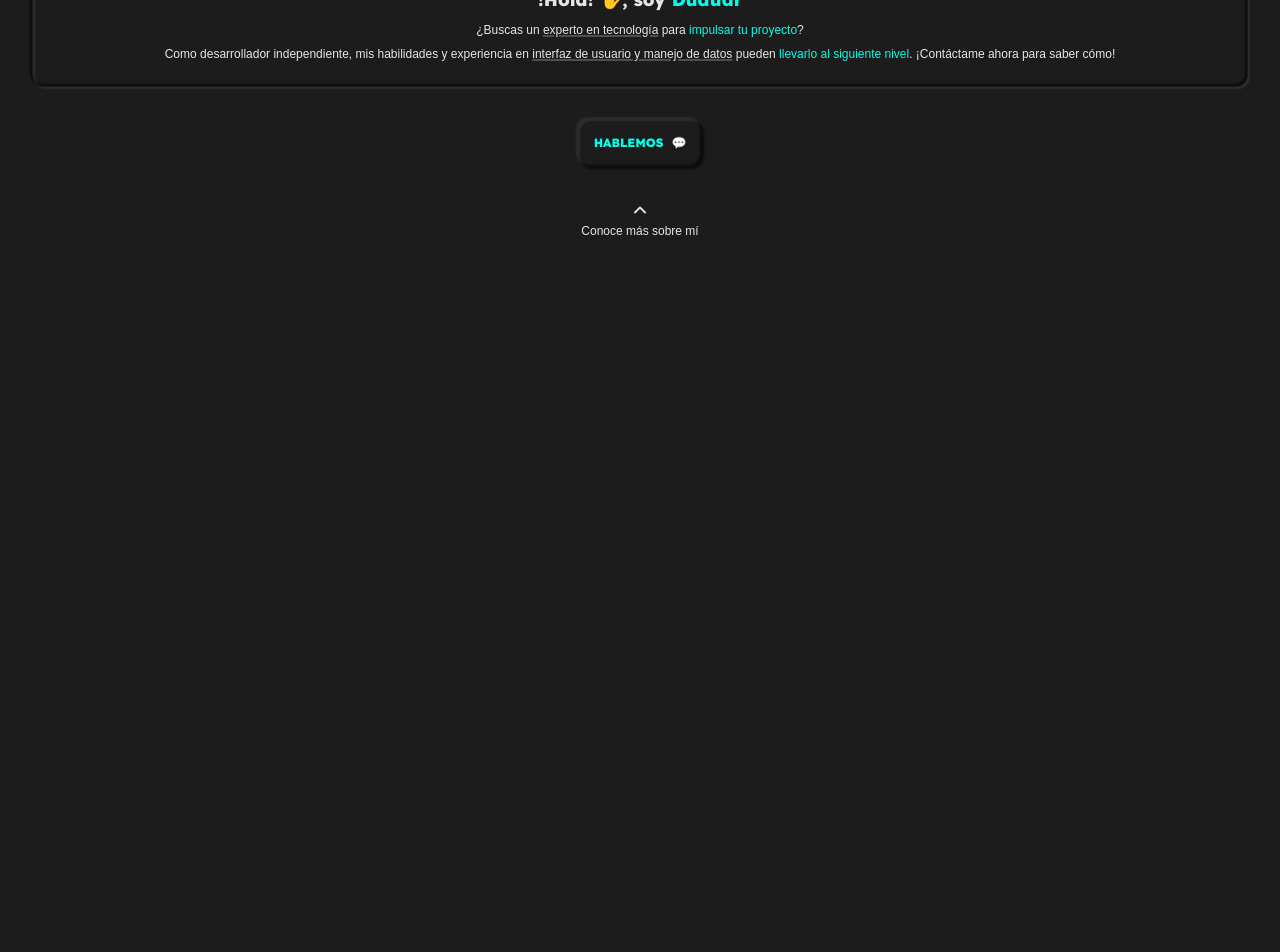
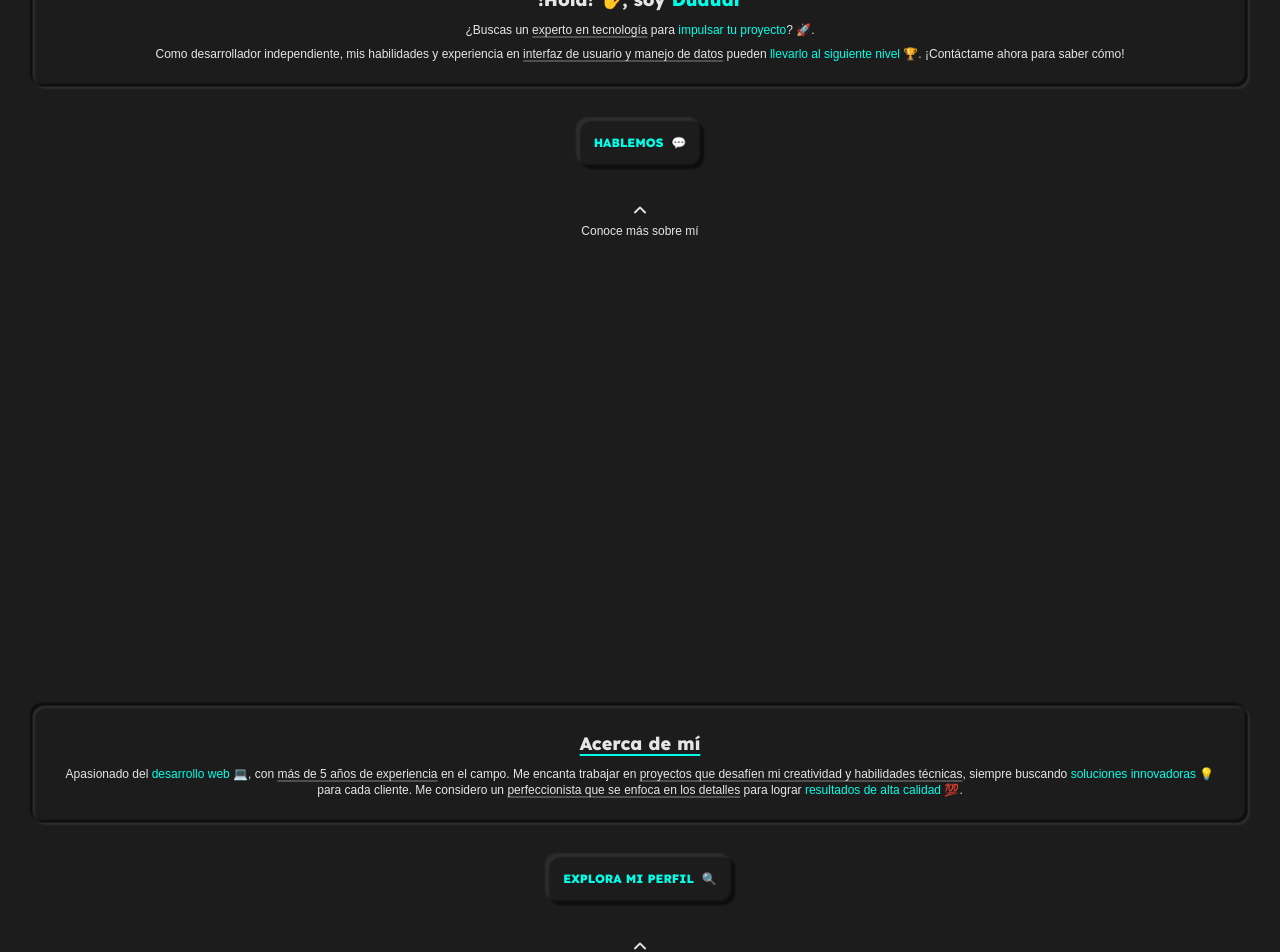
Before and after one commit to duduar-deagle/duduar-website, a Next.js app: page / in a window 1280 px wide. Shown: the part 360-1312 px from the top of the page. Before the commit the page ends 800 px from the top, so only its background shows below. Built offline with nearby package versions, Linux system fonts and the light colour scheme; a web font is replaced by a local one.

Commit message:
feat(frontend): Add about section on Home Page
Some main section details fixed.

```diff
--- a/app/page.tsx
+++ b/app/page.tsx
@@ -4,6 +4,7 @@ import { ChevronUpIcon } from "@heroicons/react/20/solid";
 
 export default function Page() {
   return (
+    <>
       <main className="min-h-screen flex flex-col justify-center">
         <Card>
           <picture>
@@ -19,24 +20,27 @@ export default function Page() {
           </h1>
           <p className="px-2.5 mt-2 text-center">
             ¿Buscas un{" "}
-          <span className="underline decoration-2 decoration-neutralWhite/25">
+            <span className="underline decoration-2 underline-offset-2 decoration-neutralWhite/25">
               experto en tecnología
             </span>{" "}
             para <span className="text-cyberBlue">impulsar tu proyecto</span>?
+            🚀.
           </p>
           <p className="px-2.5 mt-2 text-center">
             Como desarrollador independiente, mis habilidades y experiencia en{" "}
-          <span className="underline decoration-2 decoration-neutralWhite/25">
+            <span className="underline decoration-2 underline-offset-2 decoration-neutralWhite/25">
               interfaz de usuario y manejo de datos
             </span>{" "}
             pueden{" "}
-          <span className="text-cyberBlue">llevarlo al siguiente nivel</span>.
-          ¡Contáctame ahora para saber cómo!
+            <span className="text-cyberBlue">
+              llevarlo al siguiente nivel 🏆
+            </span>
+            . ¡Contáctame ahora para saber cómo!
           </p>
         </Card>
         <div className="mt-8">
           <Button>
-          Hablemos <span className="ml-1">💬</span>
+            Hablemos<span className="ml-2">💬</span>
           </Button>
         </div>
         <div className="mt-8 flex flex-col items-center">
@@ -44,5 +48,42 @@ export default function Page() {
           <p>Conoce más sobre mí</p>
         </div>
       </main>
+      <section id="about" className="min-h-screen flex flex-col justify-center">
+        <Card>
+          <h2 className="font-serif text-lg text-center underline decoration-2 underline-offset-4 decoration-cyberBlue">
+            <span>Acerca de mí</span>
+          </h2>
+          <p className="mt-2 text-center">
+            Apasionado del{" "}
+            <span className="text-cyberBlue">desarrollo web</span> 💻, con{" "}
+            <span className="underline decoration-2 underline-offset-2 decoration-neutralWhite/25">
+              más de 5 años de experiencia
+            </span>{" "}
+            en el campo. Me encanta trabajar en{" "}
+            <span className="underline decoration-2 underline-offset-2 decoration-neutralWhite/25">
+              proyectos que desafíen mi creatividad y habilidades técnicas
+            </span>
+            , siempre buscando{" "}
+            <span className="text-cyberBlue">soluciones innovadoras 💡</span>{" "}
+            para cada cliente. Me considero un{" "}
+            <span className="underline decoration-2 underline-offset-2 decoration-neutralWhite/25">
+              perfeccionista que se enfoca en los detalles
+            </span>{" "}
+            para lograr{" "}
+            <span className="text-cyberBlue">resultados de alta calidad</span>{" "}
+            💯.
+          </p>
+        </Card>
+        <div className="mt-8">
+          <Button>
+            Explora mi perfil<span className="ml-2">🔍</span>
+          </Button>
+        </div>
+        <div className="mt-8 flex flex-col items-center">
+          <ChevronUpIcon className="h-6" />
+          <p>¿Quieres ver lo que puedo hacer?</p>
+        </div>
+      </section>
+    </>
   );
 }
```
Also changed, not shown: styles/tailwind.css. Lines whose indentation alone changed are shown as unchanged.
